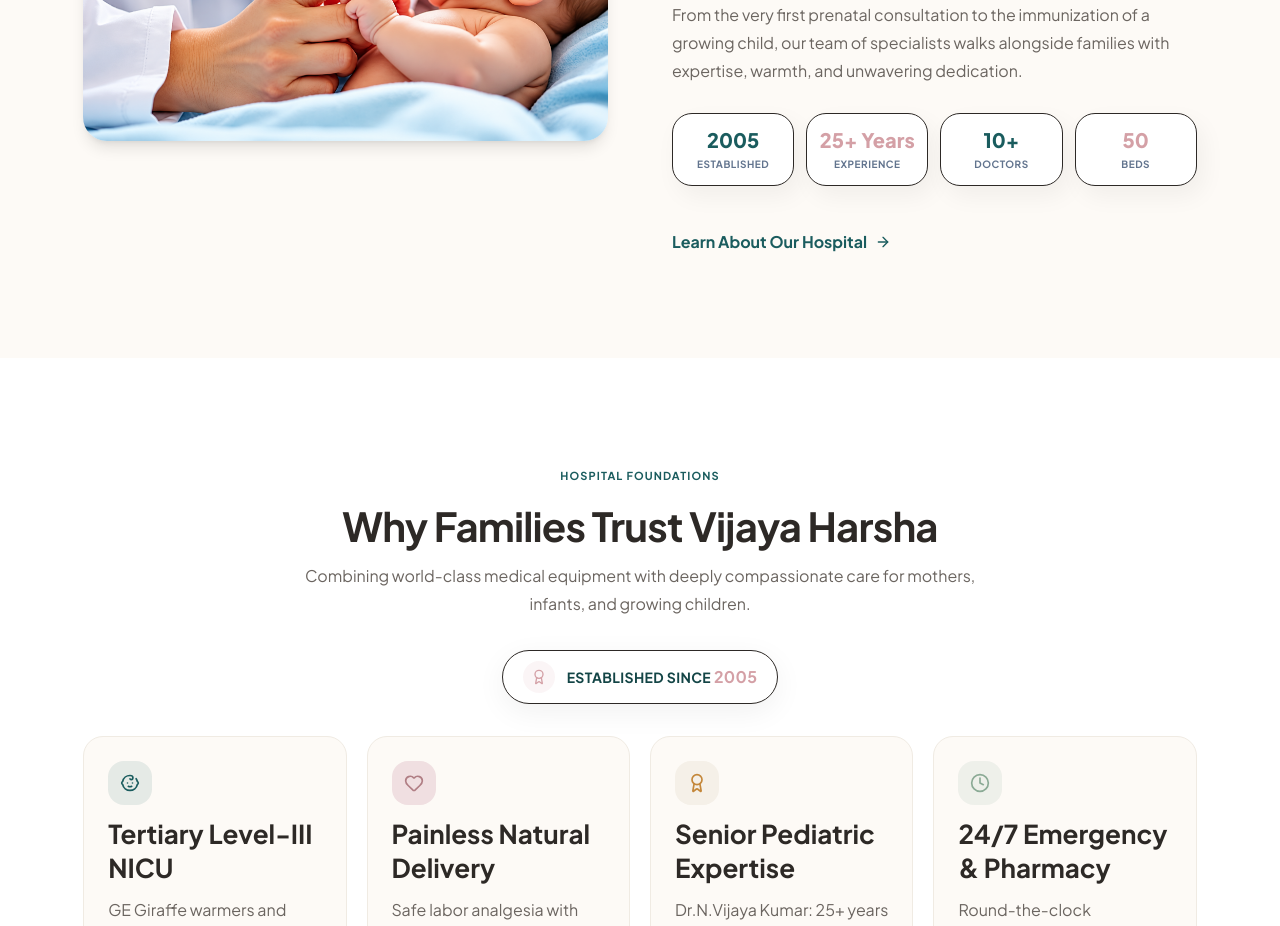
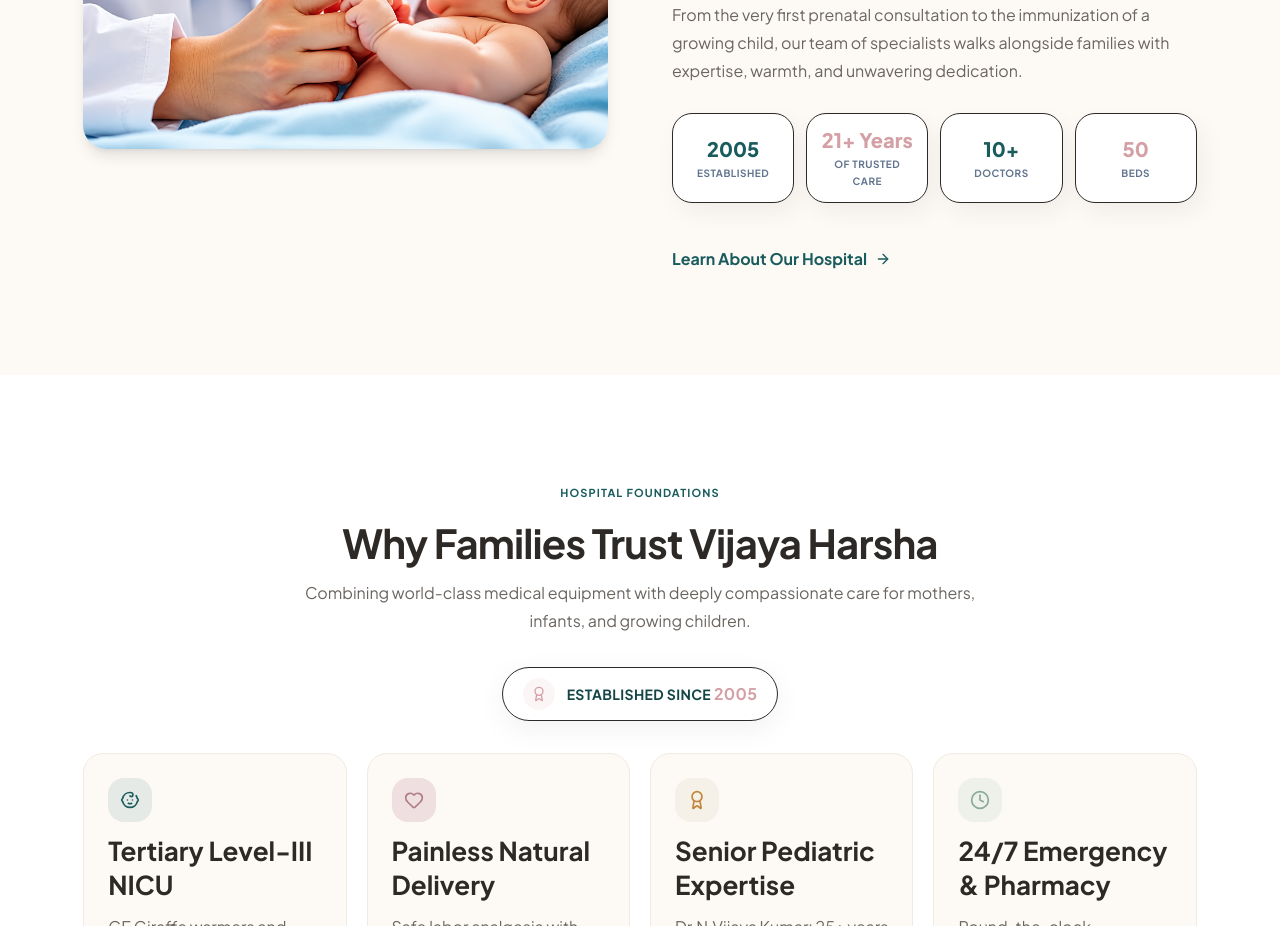
Before and after one commit to 251412/vijaya-harsha-mother-and-child-hospital, a Next.js app: page / in a window 1280 px wide. Shown: the part 1440-2366 px from the top of the page. Built offline with nearby package versions, Linux system fonts and the light colour scheme; no server answers.

Commit message:
Update experience text to 21+ Years of Trusted Care

```diff
--- a/src/app/about/page.tsx
+++ b/src/app/about/page.tsx
@@ -71,7 +71,7 @@
                 <div className="group relative p-4 rounded-2xl border flex flex-col items-center justify-center text-center transition-all duration-500 hover:-translate-y-1.5 hover:shadow-[0_10px_40px_-10px_rgba(212,160,166,0.3)] overflow-hidden bg-white shadow-[6px_10px_24px_rgba(0,0,0,0.05)]" style={{ borderColor:"var(--color-border-warm)" }}>
                   <div className="absolute inset-0 bg-gradient-to-br from-[var(--color-secondary)]/5 to-transparent opacity-0 group-hover:opacity-100 transition-opacity duration-500" />
                   <span className="text-3xl font-black block relative z-10 group-hover:scale-110 transition-transform duration-500 ease-out" style={{ color:"var(--color-secondary)" }}>{HOSPITAL_CONFIG.experience}</span>
-                  <span className="text-xs text-slate-500 font-bold uppercase tracking-wider relative z-10 mt-1 group-hover:text-slate-800 transition-colors duration-300">Experience</span>
+                  <span className="text-xs text-slate-500 font-bold uppercase tracking-wider relative z-10 mt-1 group-hover:text-slate-800 transition-colors duration-300">of Trusted Care</span>
                 </div>
 
                 <div className="group relative p-4 rounded-2xl border flex flex-col items-center justify-center text-center transition-all duration-500 hover:-translate-y-1.5 hover:shadow-[0_10px_40px_-10px_rgba(26,92,94,0.15)] overflow-hidden bg-white shadow-[6px_10px_24px_rgba(0,0,0,0.05)]" style={{ borderColor:"var(--color-border-warm)" }}>
--- a/src/app/page.tsx
+++ b/src/app/page.tsx
@@ -230,7 +230,7 @@
                   <div className="group relative p-3 rounded-xl border flex flex-col items-center justify-center text-center transition-all duration-500 hover:-translate-y-1.5 hover:shadow-[0_10px_40px_-10px_rgba(212,160,166,0.3)] overflow-hidden bg-white shadow-[6px_10px_24px_rgba(0,0,0,0.05)]" style={{ borderColor:"var(--color-border-warm)" }}>
                     <div className="absolute inset-0 bg-gradient-to-br from-[var(--color-secondary)]/5 to-transparent opacity-0 group-hover:opacity-100 transition-opacity duration-500" />
                     <span className="text-xl font-black block relative z-10 group-hover:scale-110 transition-transform duration-500 ease-out" style={{ color:"var(--color-secondary)" }}>{HOSPITAL_CONFIG.experience}</span>
-                    <span className="text-[10px] text-slate-500 font-bold uppercase tracking-wider relative z-10 mt-0.5 group-hover:text-slate-800 transition-colors duration-300">Experience</span>
+                    <span className="text-[10px] text-slate-500 font-bold uppercase tracking-wider relative z-10 mt-0.5 group-hover:text-slate-800 transition-colors duration-300">of Trusted Care</span>
                   </div>
 
                   <div className="group relative p-3 rounded-xl border flex flex-col items-center justify-center text-center transition-all duration-500 hover:-translate-y-1.5 hover:shadow-[0_10px_40px_-10px_rgba(26,92,94,0.15)] overflow-hidden bg-white shadow-[6px_10px_24px_rgba(0,0,0,0.05)]" style={{ borderColor:"var(--color-border-warm)" }}>
--- a/src/lib/constants.ts
+++ b/src/lib/constants.ts
@@ -5,7 +5,7 @@
   subtitle: "Specialized Obstetrics, Gynecology, Level-III NICU, & Comprehensive Pediatric Excellence",
   type: "Multispeciality Hospital",
   established: 2005,
-  experience: "25+ Years",
+  experience: "21+ Years",
   doctors: "10+",
   beds: 50,
 
```
